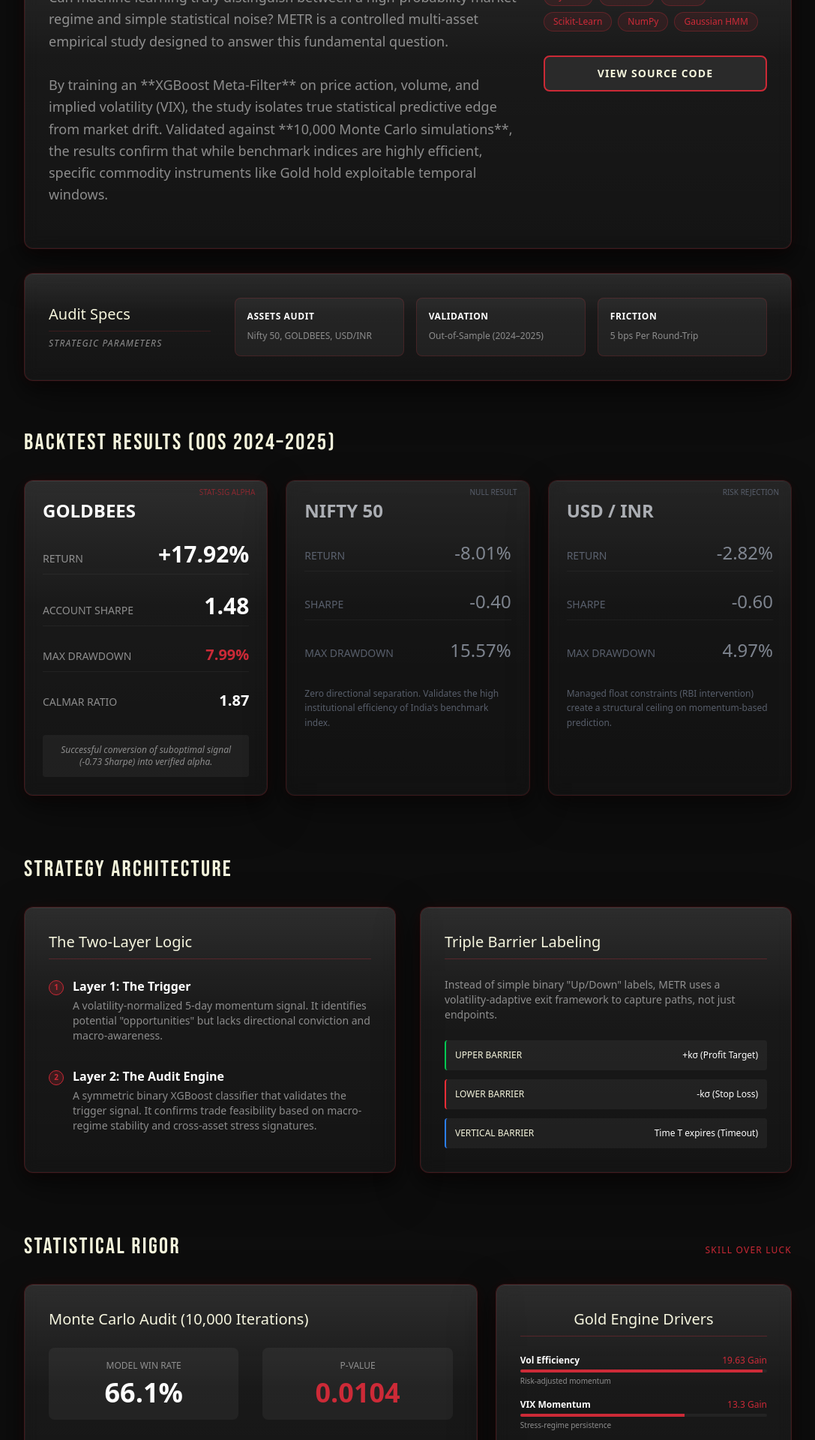
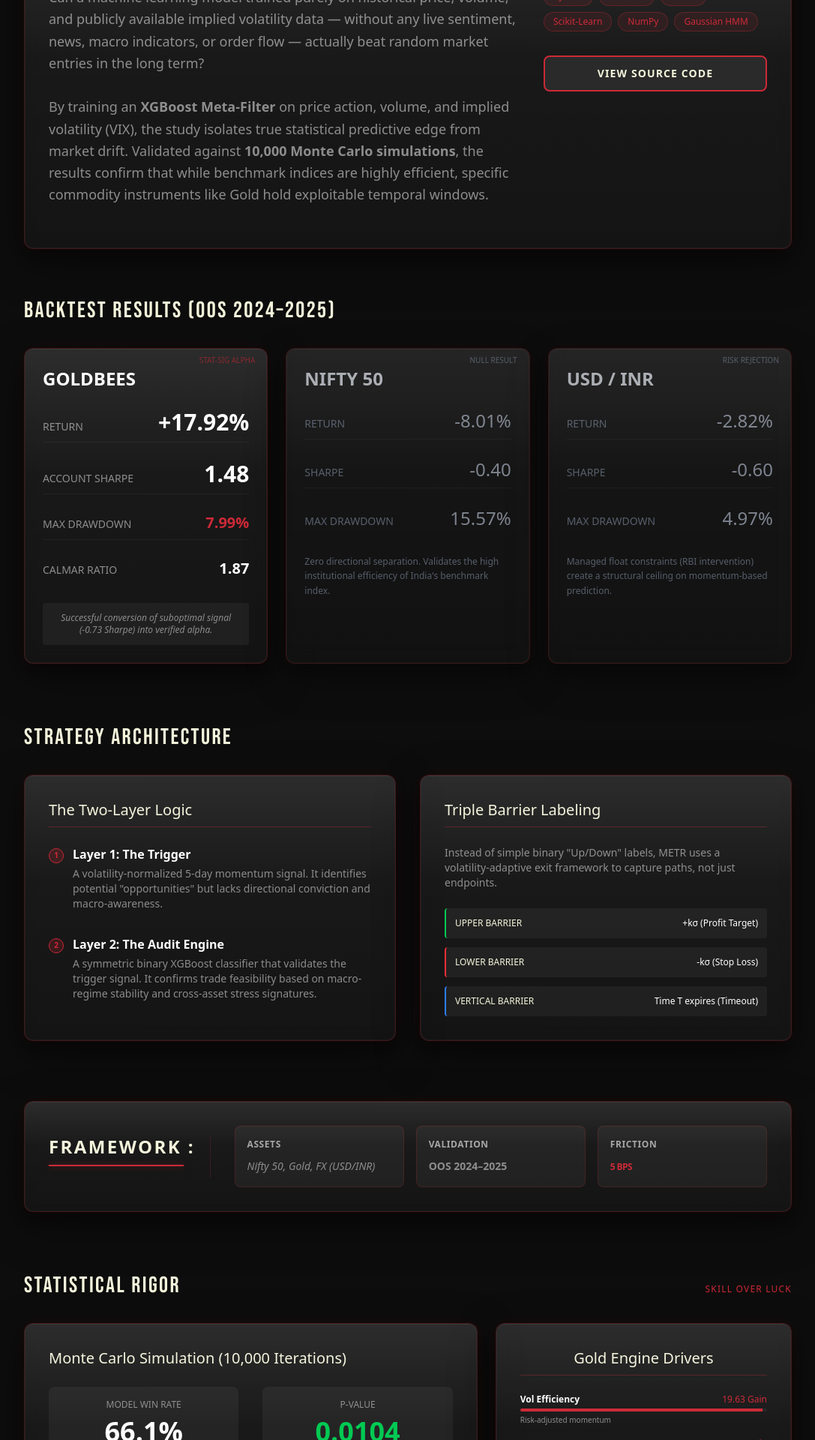
Before and after one commit to mohakapoor/Portfolio, a Next.js app: page /projects/METR in a window 1280 px wide. Shown: the part 460-2380 px from the top of the page at 75% size, without its empty margins (96-1183 px from the left). Built offline with nearby package versions, Linux system fonts and the light colour scheme.

Commit message:
fixing card orders

```diff
--- a/src/app/projects/METR/page.tsx
+++ b/src/app/projects/METR/page.tsx
@@ -98,13 +98,12 @@
                         <div className="grid md:grid-cols-3 gap-8 items-start">
                             <div className="md:col-span-2">
                                 <h3 className="text-xl mb-4 text-[var(--vintage-white)] flex items-center gap-2">
-                                    <span className="w-2 h-2 bg-[var(--spider-red)] rounded-full"></span>
                                     The Idea
                                 </h3>
                                 <p className="text-[var(--dust-gray)] leading-relaxed text-lg mb-6">
-                                    Can machine learning truly distinguish between a high-probability market regime and simple statistical noise? METR is a controlled multi-asset empirical study designed to answer this fundamental question.
+                                    Can a machine learning model trained purely on historical price, volume, and publicly available implied volatility data — without any live sentiment, news, macro indicators, or order flow — actually beat random market entries in the long term?
                                     <br /><br />
-                                    By training an **XGBoost Meta-Filter** on price action, volume, and implied volatility (VIX), the study isolates true statistical predictive edge from market drift. Validated against **10,000 Monte Carlo simulations**, the results confirm that while benchmark indices are highly efficient, specific commodity instruments like Gold hold exploitable temporal windows.
+                                    By training an <strong>XGBoost Meta-Filter</strong> on price action, volume, and implied volatility (VIX), the study isolates true statistical predictive edge from market drift. Validated against <strong>10,000 Monte Carlo simulations</strong>, the results confirm that while benchmark indices are highly efficient, specific commodity instruments like Gold hold exploitable temporal windows.
                                 </p>
                             </div>
                             <div className="md:col-span-1">
@@ -128,31 +127,6 @@
                         </div>
                     </div>
 
-                    {/* Card 2: Audit Engine */}
-                    <div className="glass-card p-6 md:p-8 animate-slide-up" style={{ animationDelay: '0.1s' }}>
-                        <div className="grid md:grid-cols-4 gap-8 items-center">
-                            <div className="md:col-span-1">
-                                <h3 className="text-xl text-[var(--vintage-white)] mb-2">Audit Specs</h3>
-                                <p className="text-xs text-[var(--dust-gray)] italic font-mono uppercase tracking-widest border-t border-[var(--spider-red)]/20 pt-2">
-                                    Strategic Parameters
-                                </p>
-                            </div>
-                            <div className="md:col-span-3 grid grid-cols-1 sm:grid-cols-3 gap-4">
-                                <div className="p-4 bg-white/5 rounded-lg border border-[var(--spider-red)]/20">
-                                    <span className="text-white block font-bold text-xs mb-1 uppercase tracking-wider">Assets Audit</span>
-                                    <span className="text-[var(--dust-gray)] text-xs">Nifty 50, GOLDBEES, USD/INR</span>
-                                </div>
-                                <div className="p-4 bg-white/5 rounded-lg border border-[var(--spider-red)]/20">
-                                    <span className="text-white block font-bold text-xs mb-1 uppercase tracking-wider">Validation</span>
-                                    <span className="text-[var(--dust-gray)] text-xs">Out-of-Sample (2024–2025)</span>
-                                </div>
-                                <div className="p-4 bg-white/5 rounded-lg border border-[var(--spider-red)]/20">
-                                    <span className="text-white block font-bold text-xs mb-1 uppercase tracking-wider">Friction</span>
-                                    <span className="text-[var(--dust-gray)] text-xs">5 bps Per Round-Trip</span>
-                                </div>
-                            </div>
-                        </div>
-                    </div>
                 </section>
 
                 {/* Backtest Results Section */}
@@ -234,6 +208,8 @@
                     </div>
                 </section>
 
+
+
                 {/* Strategy Architecture Section */}
                 <section id="strategy-architecture" className="max-w-5xl mx-auto mb-20">
                     <h2 className="newspaper-headline text-3xl my-8 animate-slide-right">Strategy Architecture</h2>
@@ -283,6 +259,33 @@
                     </div>
                 </section>
 
+                {/* Specs Card (Relocated) */}
+                <section className="max-w-5xl mx-auto mb-20 px-4 md:px-0">
+                    <div className="glass-card p-6 md:p-8 animate-slide-up">
+                        <div className="grid md:grid-cols-4 gap-8 items-center">
+                            <div className="md:col-span-1 border-r border-[var(--spider-red)]/20 pr-4">
+                                <h3 className="text-2xl text-[var(--vintage-white)] mb-2 uppercase tracking-widest font-bold">Framework :</h3>
+                                <div className="h-[2px] w-45 bg-[var(--spider-red)] mb-4 shadow-[0_0_8px_rgba(204,41,54,0.5)]" />
+                            </div>
+                            <div className="md:col-span-3 grid grid-cols-1 sm:grid-cols-3 gap-4">
+                                <div className="p-4 bg-white/5 rounded-lg border border-[var(--spider-red)]/20 transition-all duration-300 hover:bg-white/[0.03] hover:border-[var(--spider-red)]/40 hover:shadow-[0_0_15px_rgba(204,41,54,0.1)]">
+                                    <span className="text-white block font-bold text-xs mb-2 uppercase tracking-wider opacity-60">Assets</span>
+                                    <span className="text-[var(--dust-gray)] text-sm font-mono italic">Nifty 50, Gold, FX (USD/INR)</span>
+                                </div>
+                                <div className="p-4 bg-white/5 rounded-lg border border-[var(--spider-red)]/20 transition-all duration-300 hover:bg-white/[0.03] hover:border-[var(--spider-red)]/40 hover:shadow-[0_0_15px_rgba(204,41,54,0.1)]">
+                                    <span className="text-white block font-bold text-xs mb-2 uppercase tracking-wider opacity-60">Validation</span>
+                                    <span className="text-[var(--dust-gray)] text-sm font-mono font-bold">OOS 2024–2025</span>
+                                </div>
+                                <div className="p-4 bg-white/5 rounded-lg border border-[var(--spider-red)]/20 transition-all duration-300 hover:bg-white/[0.03] hover:border-[var(--spider-red)]/40 hover:shadow-[0_0_15px_rgba(204,41,54,0.1)]">
+                                    <span className="text-white block font-bold text-xs mb-2 uppercase tracking-wider opacity-60">Friction</span>
+                                    <span className="text-[var(--dust-gray)] text-xs text-[var(--spider-red)] font-bold tracking-tighter">5 BPS</span>
+                                </div>
+                            </div>
+                        </div>
+                    </div>
+                </section>
+
+
                 {/* Statistical Rigor Section */}
                 <section id="statistical-rigor" className="max-w-5xl mx-auto mb-20">
                     <div className="flex items-baseline justify-between mb-8">
@@ -293,7 +296,7 @@
                     <div className="grid md:grid-cols-5 gap-6">
                         {/* Monte Carlo Results */}
                         <div className="md:col-span-3 glass-card p-8">
-                            <h3 className="text-xl mb-6 text-[var(--vintage-white)]">Monte Carlo Audit (10,000 Iterations)</h3>
+                            <h3 className="text-xl mb-6 text-[var(--vintage-white)]">Monte Carlo Simulation (10,000 Iterations)</h3>
                             <div className="grid grid-cols-2 gap-8 mb-8">
                                 <div className="text-center p-4 bg-white/5 rounded-lg">
                                     <span className="block text-[var(--dust-gray)] text-xs uppercase mb-2">Model Win Rate</span>
@@ -301,7 +304,7 @@
                                 </div>
                                 <div className="text-center p-4 bg-white/5 rounded-lg">
                                     <span className="block text-[var(--dust-gray)] text-xs uppercase mb-2">P-Value</span>
-                                    <span className="text-4xl font-bold text-[var(--spider-red)]">0.0104</span>
+                                    <span className="text-4xl font-bold text-green-500">0.0104</span>
                                 </div>
                             </div>
                             <p className="text-sm text-[var(--dust-gray)] leading-relaxed italic">
```
